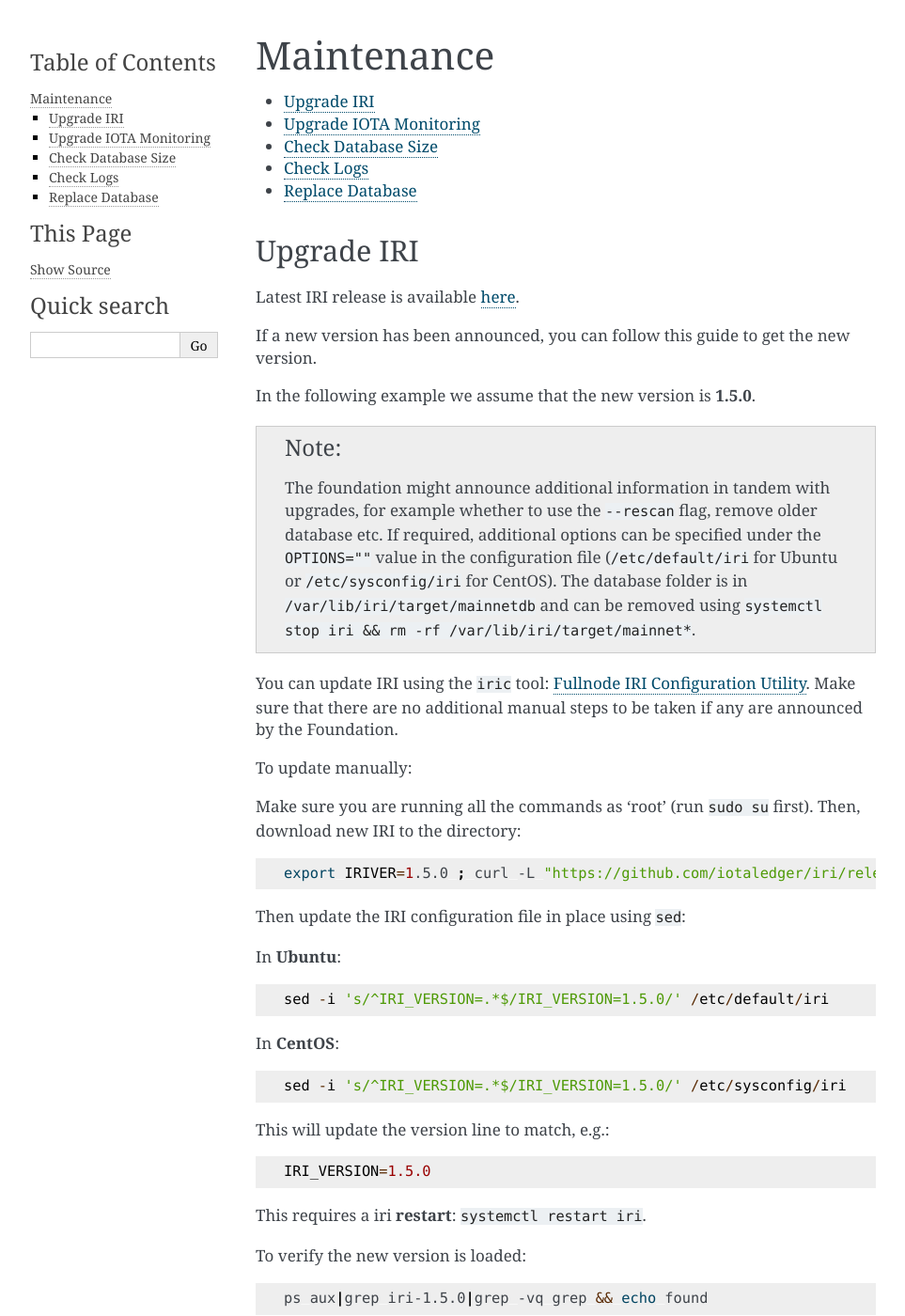
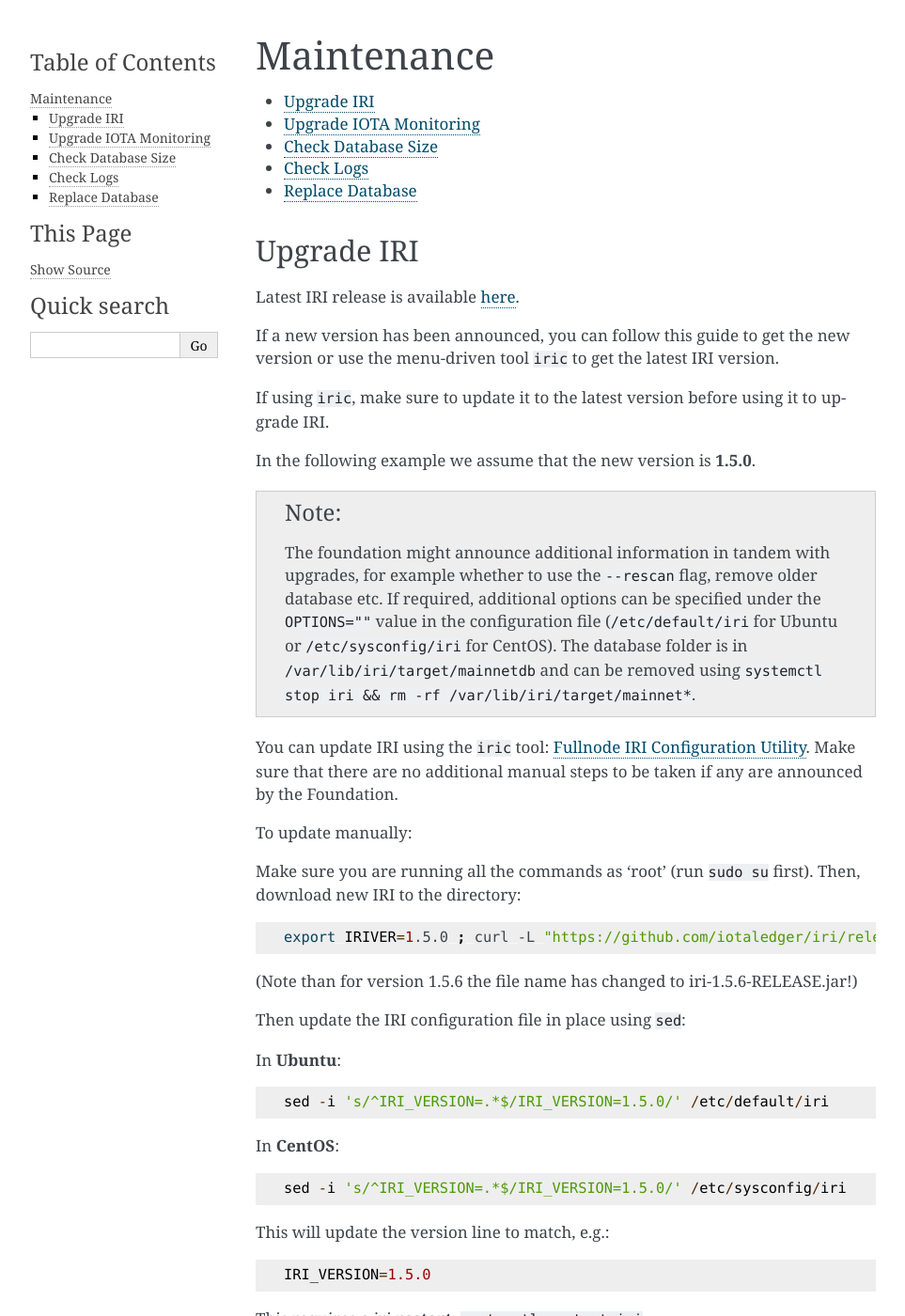
Before and after one commit to nuriel77/iri-playbook, a Sphinx documentation site: the page built from docs/maintenance.rst, in a window 1280 px wide and 1400 px high. Shown: the whole window at 94% size, without its empty margins (148-1111 px from the left). Built offline with Sphinx 7.4.7, drawn with Linux system fonts in a browser that asks for light colours.

Commit message:
Doc iri filename change

```diff
--- a/docs/maintenance.rst
+++ b/docs/maintenance.rst
@@ -18,7 +18,9 @@
 
 Latest IRI release is available `here <https://github.com/iotaledger/iri/releases/latest>`_.
 
-If a new version has been announced, you can follow this guide to get the new version.
+If a new version has been announced, you can follow this guide to get the new version or use the menu-driven tool ``iric`` to get the latest IRI version.
+
+If using ``iric``, make sure to update it to the latest version before using it to upgrade IRI.
 
 In the following example we assume that the new version is **1.5.0**.
 
@@ -40,6 +42,8 @@
 
    export IRIVER=1.5.0 ; curl -L "https://github.com/iotaledger/iri/releases/download/v${IRIVER}/iri-${IRIVER}.jar" --output "/var/lib/iri/target/iri-${IRIVER}.jar"
 
+
+(Note than for version 1.5.6 the file name has changed to iri-1.5.6-RELEASE.jar!)
 
 Then update the IRI configuration file in place using ``sed``:
 
```
